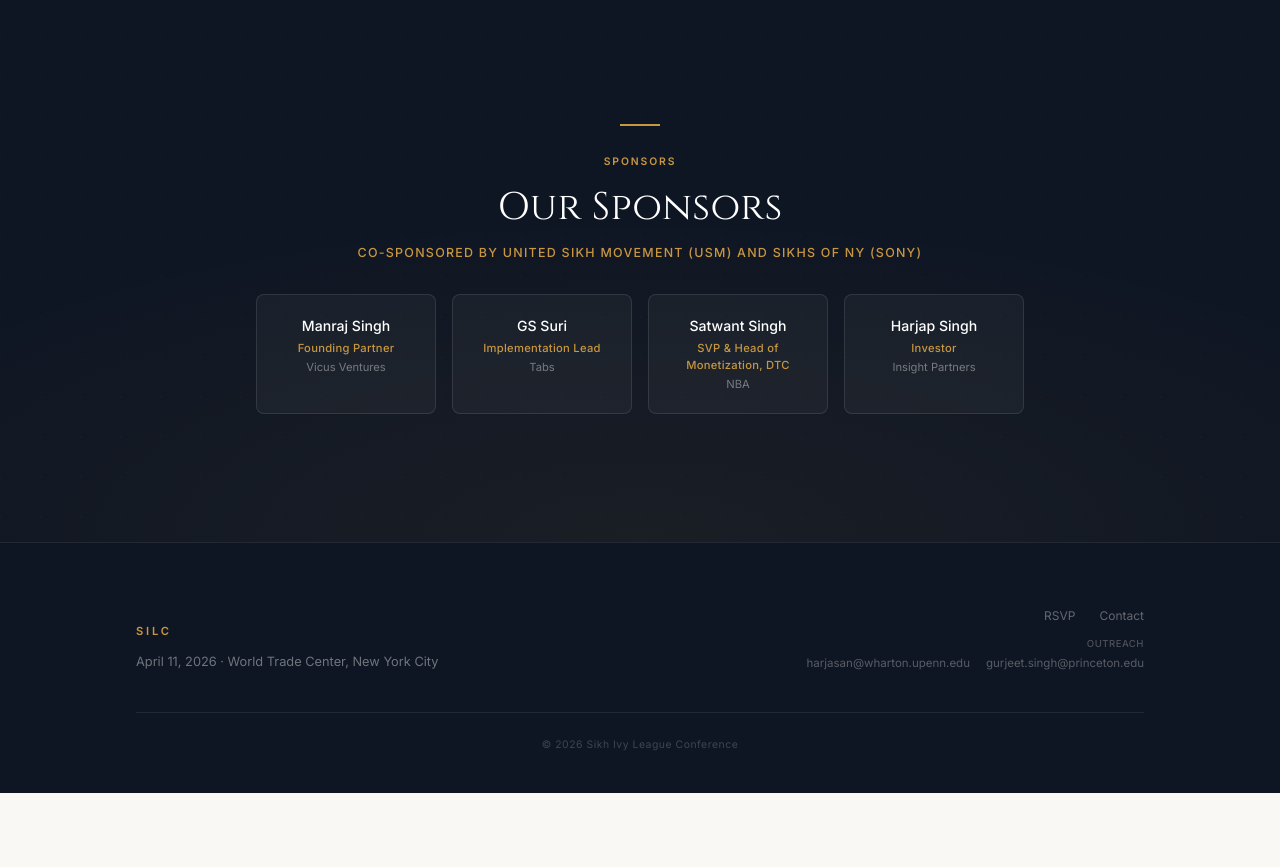
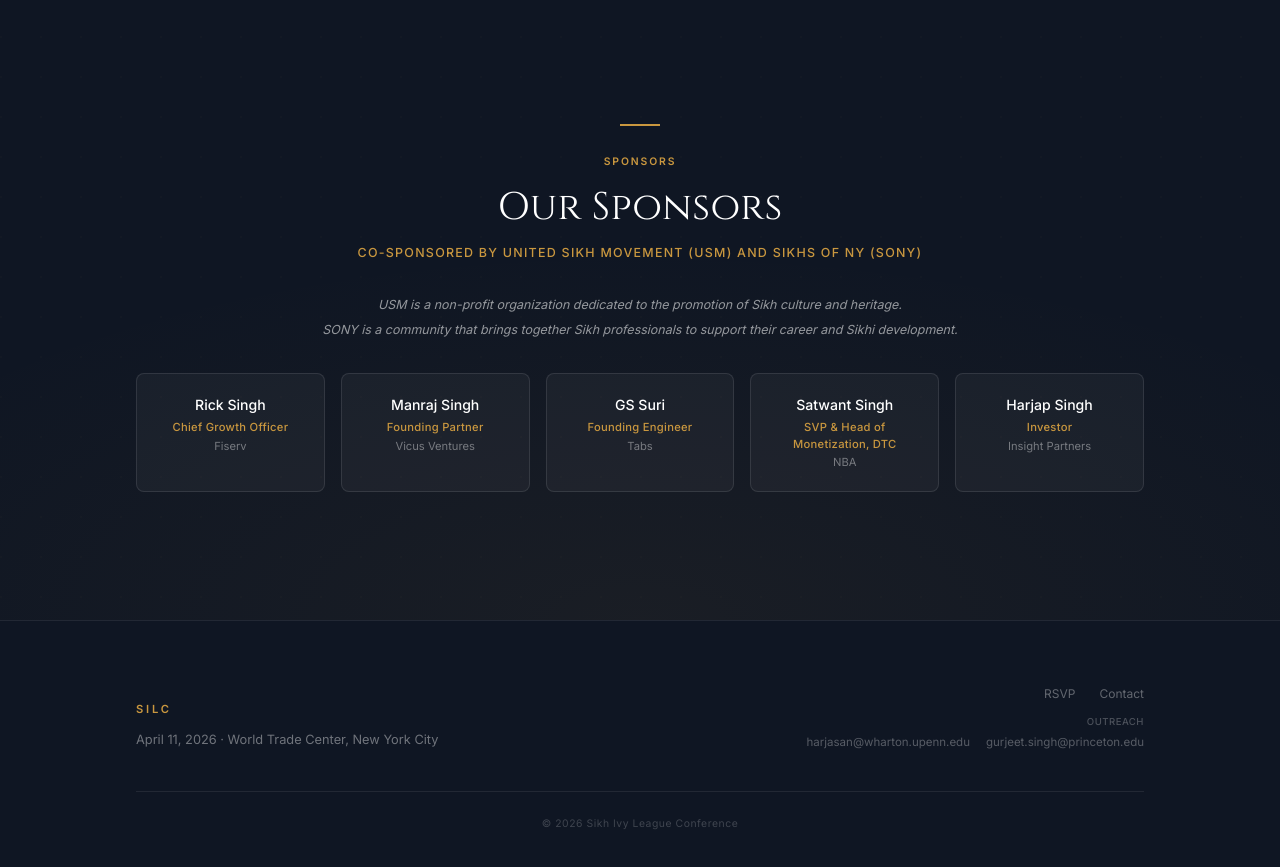
Before and after one commit to yashvirsabharwal/silc, a Next.js app: page / in a window 1280 px wide. Shown: the part 5140-6007 px from the top of the page. Before the commit the page ends 5933 px from the top, so only its background shows below. Built offline with nearby package versions, Linux system fonts and the light colour scheme.

Commit message:
Add Rick Singh as sponsor & blurb about SONY/USM

```diff
--- a/components/sections/sponsors-cta.tsx
+++ b/components/sections/sponsors-cta.tsx
@@ -23,7 +23,7 @@
         viewport={viewport}
         className="relative container-custom"
       >
-        <motion.div variants={stagger} className="max-w-3xl mx-auto text-center">
+        <motion.div variants={stagger} className="max-w-5xl mx-auto text-center">
           <motion.div variants={fadeInUp} className="accent-line mx-auto mb-7" />
           <motion.p variants={fadeInUp} className="text-eyebrow mb-4">
             Sponsors
@@ -34,8 +34,19 @@
           <motion.p variants={fadeInUp} className="text-[0.78rem] text-gold font-medium tracking-widest uppercase mb-8">
             Co-Sponsored by United Sikh Movement (USM) and Sikhs of NY (SONY)
           </motion.p>
+          <motion.p
+            variants={fadeInUp}
+            className="text-[0.78rem] text-white/55 leading-[1.7] mb-8 max-w-2xl mx-auto"
+          >
+            <span className="block italic">
+              USM is a non-profit organization dedicated to the promotion of Sikh culture and heritage.
+            </span>
+            <span className="block italic mt-1">
+              SONY is a community that brings together Sikh professionals to support their career and Sikhi development.
+            </span>
+          </motion.p>
 
-          <motion.div variants={stagger} className="grid grid-cols-2 md:grid-cols-4 gap-4">
+          <motion.div variants={stagger} className="grid grid-cols-2 md:grid-cols-4 lg:grid-cols-5 gap-4">
             {sponsors.map((sponsor) => (
               <motion.div
                 key={sponsor.name}
--- a/lib/content.ts
+++ b/lib/content.ts
@@ -225,13 +225,18 @@
 
 export const sponsors: Sponsor[] = [
   {
+    name: 'Rick Singh',
+    title: 'Chief Growth Officer',
+    organization: 'Fiserv',
+  },
+  {
     name: 'Manraj Singh',
     title: 'Founding Partner',
     organization: 'Vicus Ventures',
   },
   {
     name: 'GS Suri',
-    title: 'Implementation Lead',
+    title: 'Founding Engineer',
     organization: 'Tabs',
   },
   {
```
